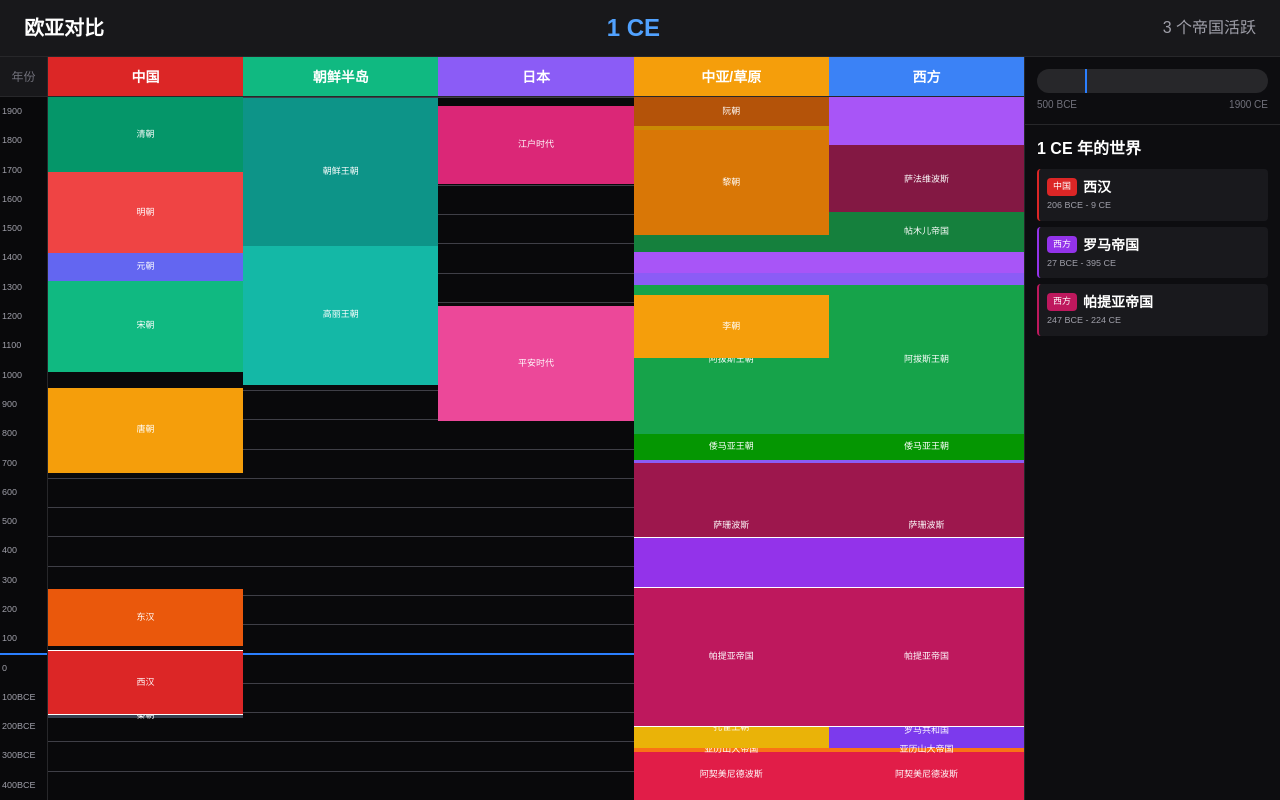
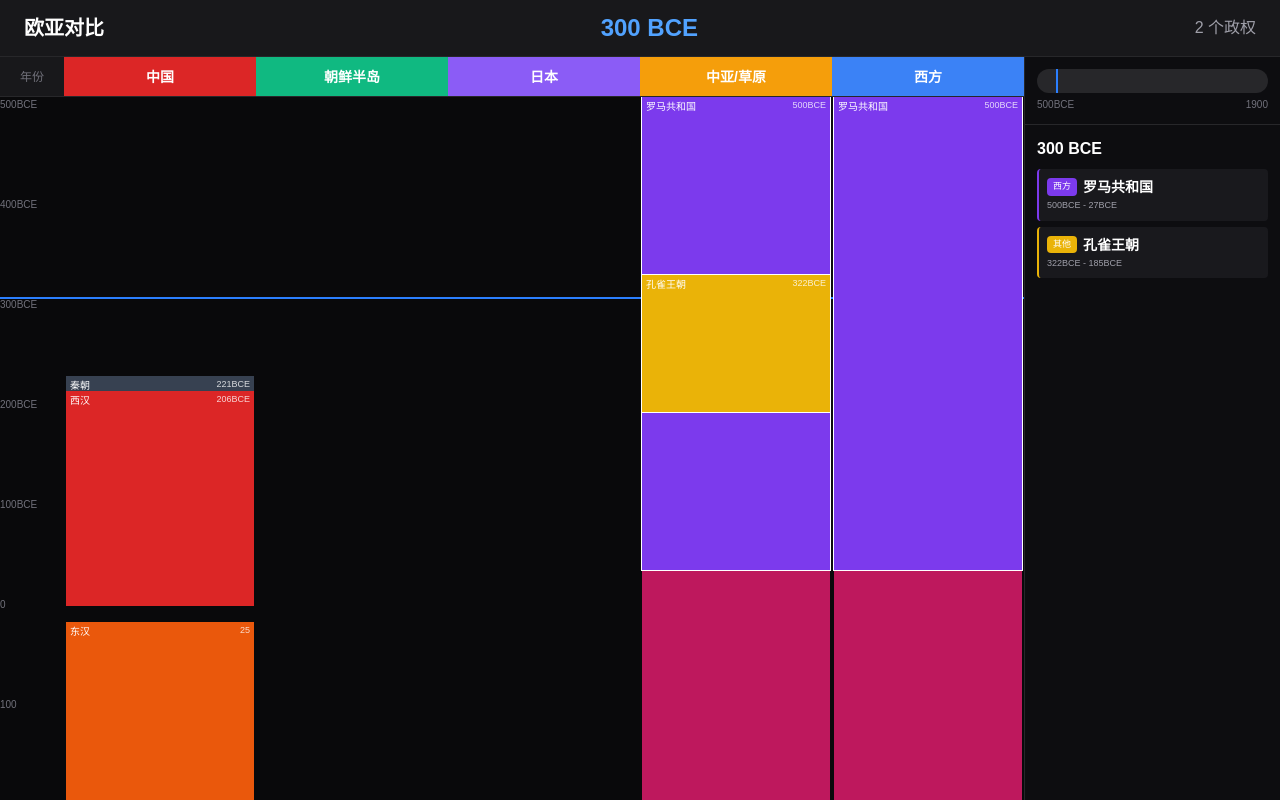
Before and after one commit to Ruciazyt/history, a Next.js app: page /zh/world in a window 1280 px wide. Built offline with nearby package versions, Linux system fonts and the light colour scheme.

Commit message:
feat: 从公元前500年开始，年份显示在色块右上角，去除网格线

```diff
--- a/src/components/world/WorldTimeline.tsx
+++ b/src/components/world/WorldTimeline.tsx
@@ -6,11 +6,6 @@ import {
   eastAsiaBoundaries,
   type WorldBoundary
 } from '@/lib/history/data/worldBoundaries';
-
-function formatYear(year: number): string {
-  if (year < 0) return `${Math.abs(year)} BCE`;
-  return `${year} CE`;
-}
 
 function formatYearShort(year: number): string {
   if (year < 0) return `${Math.abs(year)}BCE`;
@@ -39,7 +34,7 @@ interface WorldTimelineProps {
 }
 
 export function WorldTimeline({ minYear, maxYear }: WorldTimelineProps) {
-  const [year, setYear] = React.useState(1);
+  const [year, setYear] = React.useState(-300);
   const scrollContainerRef = React.useRef<HTMLDivElement>(null);
 
   const allBoundaries = React.useMemo(() => {
@@ -88,14 +83,6 @@ export function WorldTimeline({ minYear, maxYear }: WorldTimelineProps) {
     );
   }, [allBoundaries, year]);
 
-  const yearMarks = React.useMemo(() => {
-    const result: { year: number; major: boolean }[] = [];
-    for (let y = maxYear; y >= minYear; y -= 50) {
-      result.push({ year: y, major: y % 100 === 0 });
-    }
-    return result;
-  }, [minYear, maxYear]);
-
   React.useEffect(() => {
     if (scrollContainerRef.current) {
       const container = scrollContainerRef.current;
@@ -108,11 +95,11 @@ export function WorldTimeline({ minYear, maxYear }: WorldTimelineProps) {
 
   const getBlockStyle = (startYear: number, endYear: number) => {
     const totalYears = maxYear - minYear;
-    const topPercent = ((maxYear - Math.min(endYear, maxYear)) / totalYears) * 100;
-    const heightPercent = ((Math.min(endYear, maxYear) - Math.max(startYear, minYear)) / totalYears) * 100;
+    const topPercent = ((startYear - minYear) / totalYears) * 100;
+    const heightPercent = ((endYear - startYear) / totalYears) * 100;
     return {
-      top: `${Math.max(0, topPercent)}%`,
-      height: `${Math.max(0.5, heightPercent)}%`,
+      top: `${topPercent}%`,
+      height: `${Math.max(heightPercent, 2)}%`,
     };
   };
 
@@ -131,14 +118,14 @@ export function WorldTimeline({ minYear, maxYear }: WorldTimelineProps) {
       <header className="bg-zinc-900 border-b border-zinc-800 px-6 py-3 flex-shrink-0">
         <div className="flex items-center justify-between">
           <h1 className="text-xl font-bold">欧亚对比</h1>
-          <div className="text-2xl font-bold text-blue-400">{formatYear(year)}</div>
-          <div className="text-zinc-400">{activeEmpires.length} 个帝国活跃</div>
+          <div className="text-2xl font-bold text-blue-400">{year < 0 ? `${Math.abs(year)} BCE` : `${year} CE`}</div>
+          <div className="text-zinc-400">{activeEmpires.length} 个政权</div>
         </div>
       </header>
 
       <div className="flex-1 flex overflow-hidden">
-        {/* 左侧年份列 */}
-        <div className="w-12 flex-shrink-0 flex flex-col border-r border-zinc-800">
+        {/* 左侧 - 直接显示年份刻度（无网格线） */}
+        <div className="w-16 flex-shrink-0 flex flex-col">
           <div className="h-10 border-b border-zinc-800 bg-zinc-900 flex items-center justify-center text-xs text-zinc-500">
             年份
           </div>
@@ -147,27 +134,27 @@ export function WorldTimeline({ minYear, maxYear }: WorldTimelineProps) {
             className="flex-1 overflow-y-auto sync-scroll relative"
             onScroll={handleScroll}
           >
-            {/* 年份刻度 - 只在正确位置显示 */}
-            {yearMarks.map(y => (
+            <div className="relative" style={{ height: '2400px' }}>
+              {/* 每100年一个标记 */}
+              {Array.from({ length: Math.floor((maxYear - minYear) / 100) + 1 }, (_, i) => minYear + i * 100).map(y => (
                 <div
-                key={y.year}
-                className="absolute w-full pointer-events-none"
-                style={{ top: `${((maxYear - y.year) / (maxYear - minYear)) * 100}%`, height: `${100 / (maxYear - minYear) * 50}%` }}
+                  key={y}
+                  className="absolute w-full text-[10px] text-zinc-500"
+                  style={{ top: `${((y - minYear) / (maxYear - minYear)) * 100}%` }}
                 >
-                <span className={`text-[9px] pl-0.5 ${y.major ? 'text-zinc-400' : 'text-zinc-600'}`}>
-                  {y.major ? formatYearShort(y.year) : ''}
-                </span>
+                  {formatYearShort(y)}
                 </div>
               ))}
               {/* 当前年份线 */}
               <div
                 className="absolute w-full border-t-2 border-blue-500 z-10"
-              style={{ top: `${((maxYear - year) / (maxYear - minYear)) * 100}%` }}
+                style={{ top: `${((year - minYear) / (maxYear - minYear)) * 100}%` }}
               />
             </div>
           </div>
+        </div>
 
-        {/* 中间地区列 - 无格子线条 */}
+        {/* 中间地区列 */}
         <div className="flex-1 flex">
           {regionsData.map(region => (
             <div key={region.key} className="flex-1 flex flex-col">
@@ -181,20 +168,13 @@ export function WorldTimeline({ minYear, maxYear }: WorldTimelineProps) {
                 className="flex-1 overflow-y-auto sync-scroll relative"
                 onScroll={handleScroll}
               >
-                {/* 年份刻度线 */}
-                {yearMarks.map(y => (
-                  <div
-                    key={y.year}
-                    className={`absolute w-full ${y.major ? 'border-zinc-700' : 'border-transparent'} border-b pointer-events-none`}
-                    style={{ top: `${((maxYear - y.year) / (maxYear - minYear)) * 100}%` }}
-                  />
-                ))}
+                <div className="relative" style={{ height: '2400px' }}>
                   {/* 当前年份线 */}
                   <div
                     className="absolute w-full border-t-2 border-blue-500 z-10"
-                  style={{ top: `${((maxYear - year) / (maxYear - minYear)) * 100}%` }}
+                    style={{ top: `${((year - minYear) / (maxYear - minYear)) * 100}%` }}
                   />
-                {/* 帝国块 */}
+                  {/* 政权色块 */}
                   {region.boundaries.map((empire, idx) => {
                     const style = getBlockStyle(empire.properties.startYear, empire.properties.endYear);
                     const isActive = empire.properties.startYear <= year && empire.properties.endYear >= year;
@@ -202,19 +182,26 @@ export function WorldTimeline({ minYear, maxYear }: WorldTimelineProps) {
                     return (
                       <div
                         key={idx}
-                      className={`absolute left-0 right-0 px-1 text-[9px] text-white flex items-center justify-center ${
+                        className={`absolute left-0.5 right-0.5 text-white flex flex-col justify-start ${
                           isActive ? 'ring-1 ring-white' : ''
                         }`}
                         style={{
                           ...style,
                           backgroundColor: empire.properties.color,
                           zIndex: isActive ? 10 : 1,
+                          minHeight: '20px',
                         }}
                       >
-                      <span className="font-medium truncate">{empire.properties.name}</span>
+                        <div className="flex justify-between items-start px-1 pt-0.5">
+                          <span className="font-medium text-[10px] truncate">{empire.properties.name}</span>
+                          <span className="text-[9px] opacity-80 shrink-0 ml-1">
+                            {formatYearShort(empire.properties.startYear)}
+                          </span>
+                        </div>
                       </div>
                     );
                   })}
+                </div>
               </div>
             </div>
           ))}
@@ -238,13 +225,15 @@ export function WorldTimeline({ minYear, maxYear }: WorldTimelineProps) {
               />
             </div>
             <div className="flex justify-between text-[10px] text-zinc-500 mt-1">
-              <span>{formatYear(minYear)}</span>
-              <span>{formatYear(maxYear)}</span>
+              <span>{formatYearShort(minYear)}</span>
+              <span>{formatYearShort(maxYear)}</span>
             </div>
           </div>
 
           <div className="flex-1 p-3 overflow-y-auto">
-            <h3 className="text-base font-bold mb-2">{formatYear(year)} 年的世界</h3>
+            <h3 className="text-base font-bold mb-2">
+              {year < 0 ? `${Math.abs(year)} BCE` : `${year} CE`}
+            </h3>
 
             {activeEmpires.length > 0 ? (
               <div className="space-y-1.5">
@@ -274,27 +263,22 @@ export function WorldTimeline({ minYear, maxYear }: WorldTimelineProps) {
                         <span className="font-bold text-sm">{empire.properties.name}</span>
                       </div>
                       <div className="text-[9px] text-zinc-400 mt-0.5">
-                        {formatYear(empire.properties.startYear)} - {formatYear(empire.properties.endYear)}
+                        {formatYearShort(empire.properties.startYear)} - {formatYearShort(empire.properties.endYear)}
                       </div>
                     </div>
                   );
                 })}
               </div>
             ) : (
-              <div className="text-zinc-500 text-center py-6 text-sm">该时期无记录</div>
+              <div className="text-zinc-500 text-center py-6 text-sm">无记录</div>
             )}
           </div>
         </div>
       </div>
 
       <style jsx global>{`
-        .sync-scroll::-webkit-scrollbar {
-          display: none !important;
-        }
-        .sync-scroll {
-          -ms-overflow-style: none !important;
-          scrollbar-width: none !important;
-        }
+        .sync-scroll::-webkit-scrollbar { display: none !important; }
+        .sync-scroll { -ms-overflow-style: none !important; scrollbar-width: none !important; }
       `}</style>
     </div>
   );
```
Lines whose indentation alone changed are shown as unchanged.
